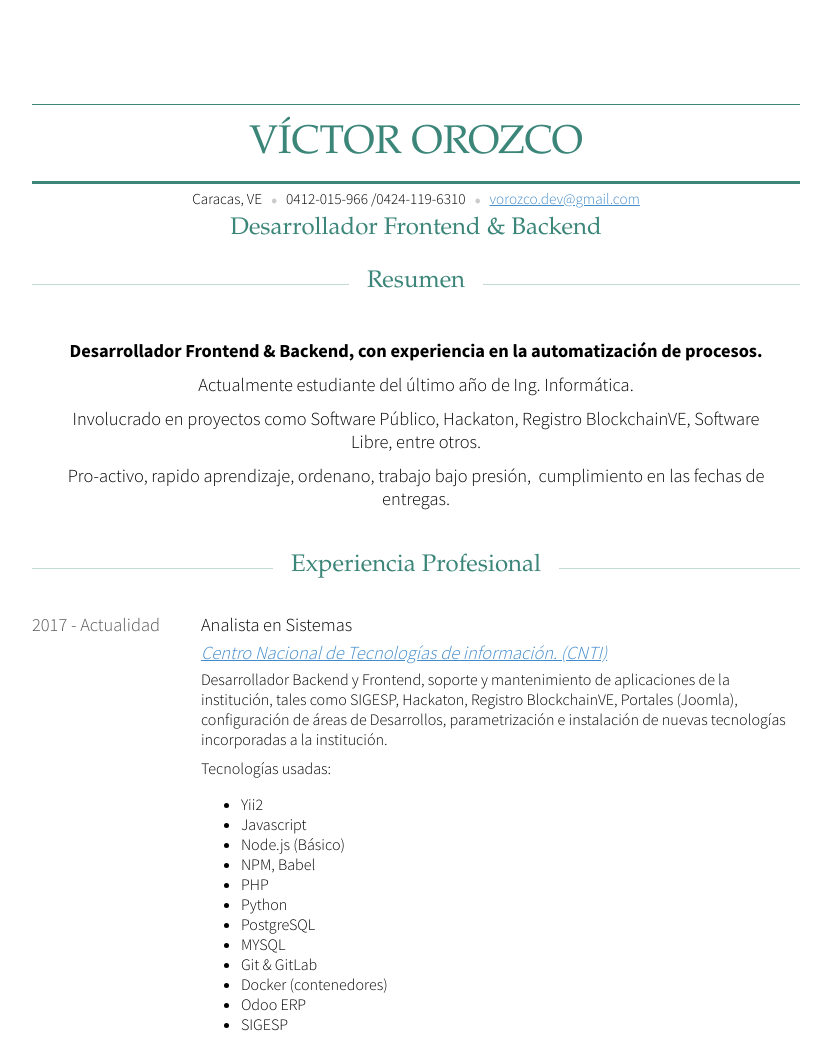
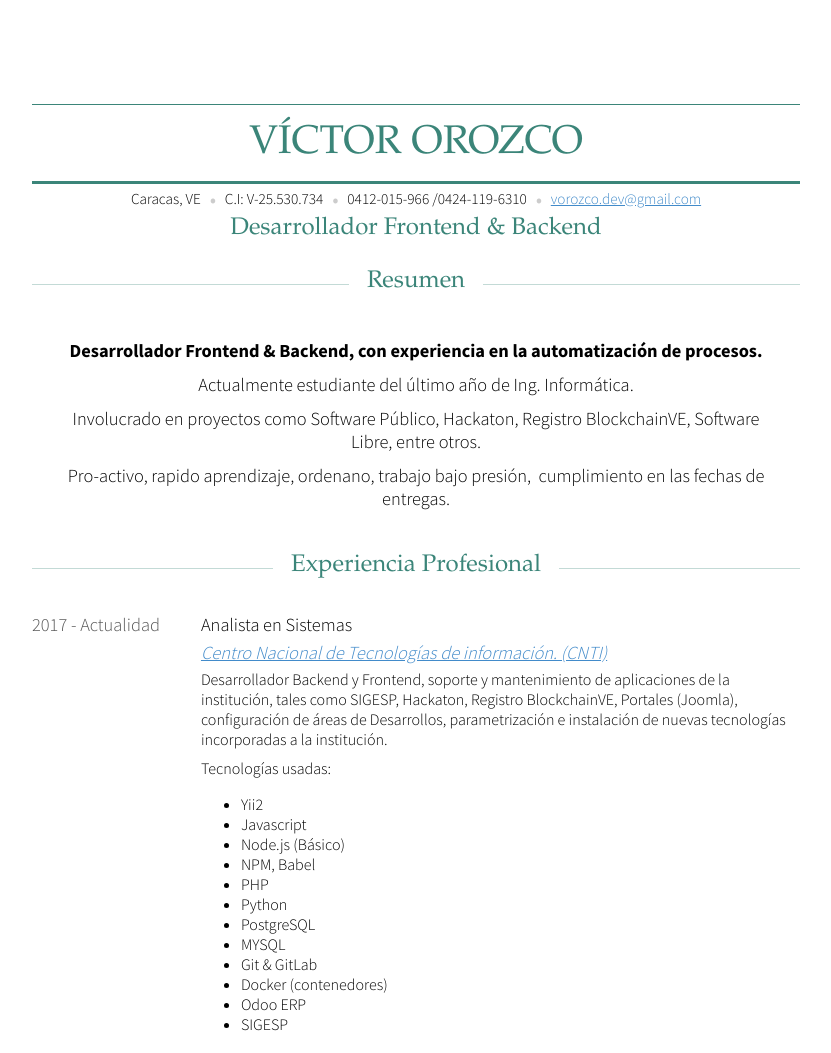
Before and after one commit to victororozco/victororozco.github.io, a plain HTML site: page index.html in a window 1280 px wide. Shown: the top 1053 px of the page, without its empty margins (224-1055 px from the left). Drawn offline with Linux system fonts and the light colour scheme; a web font is replaced by a local one.

Commit message:
[ADD] Agrega numero de Cedula.

```diff
--- a/index.html
+++ b/index.html
@@ -29,6 +29,9 @@
           <ul class="user-contact">
             <li class="adr locality" data-bind="location">
               <span class="undefined needsclick" data-placeholder="Location" contenteditable="false">Caracas, VE</span>
+            </li>
+            <li class="cedula" data-bind="cedula">
+              <span class="undefined needsclick" data-placeholder="Cedula" contenteditable="false">C.I: V-25.530.734</span>
             </li>
             <li class="phone" data-bind="phone">
               <span class="undefined needsclick" data-placeholder="Phone" contenteditable="false">0412-015-966 /0424-119-6310</span>
```
